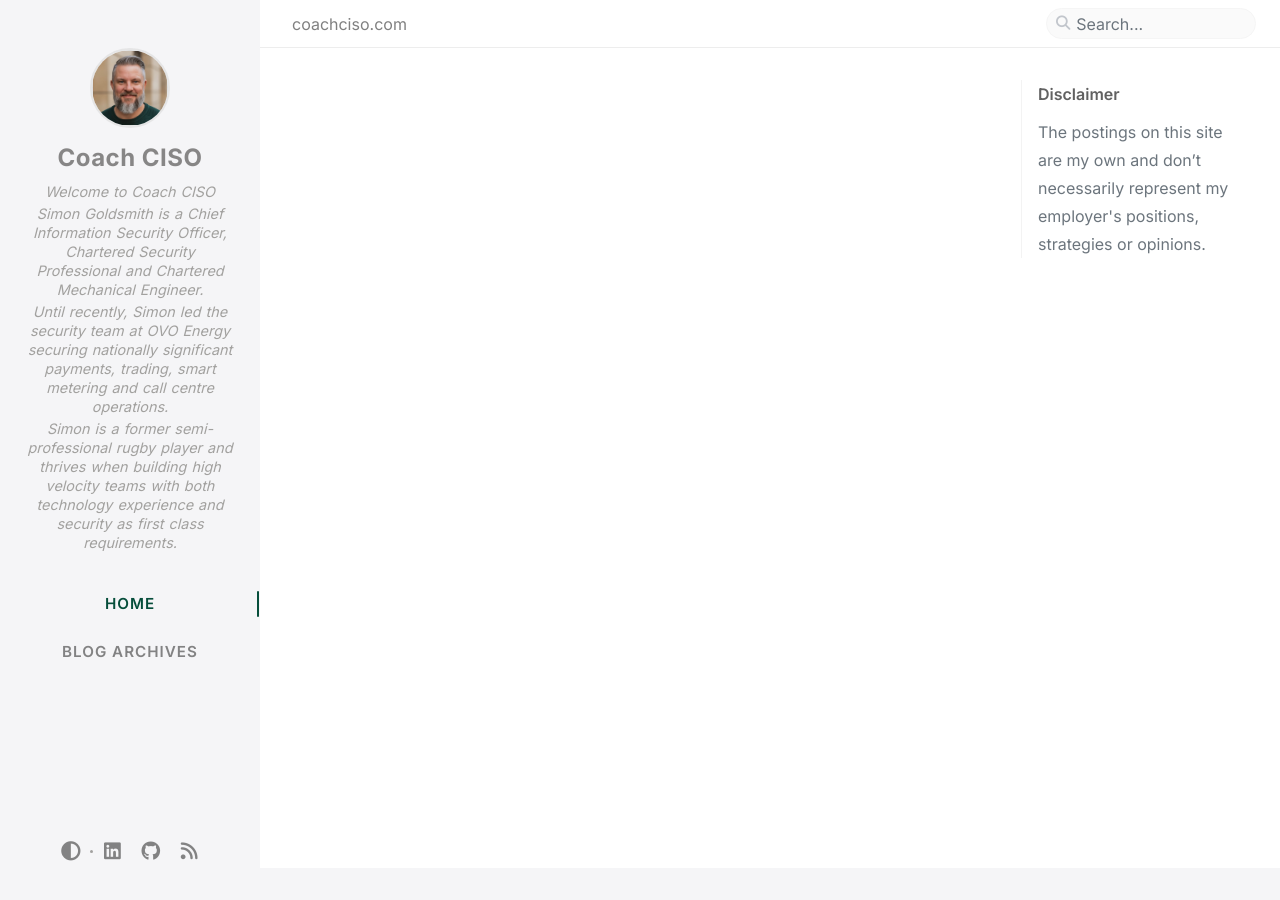
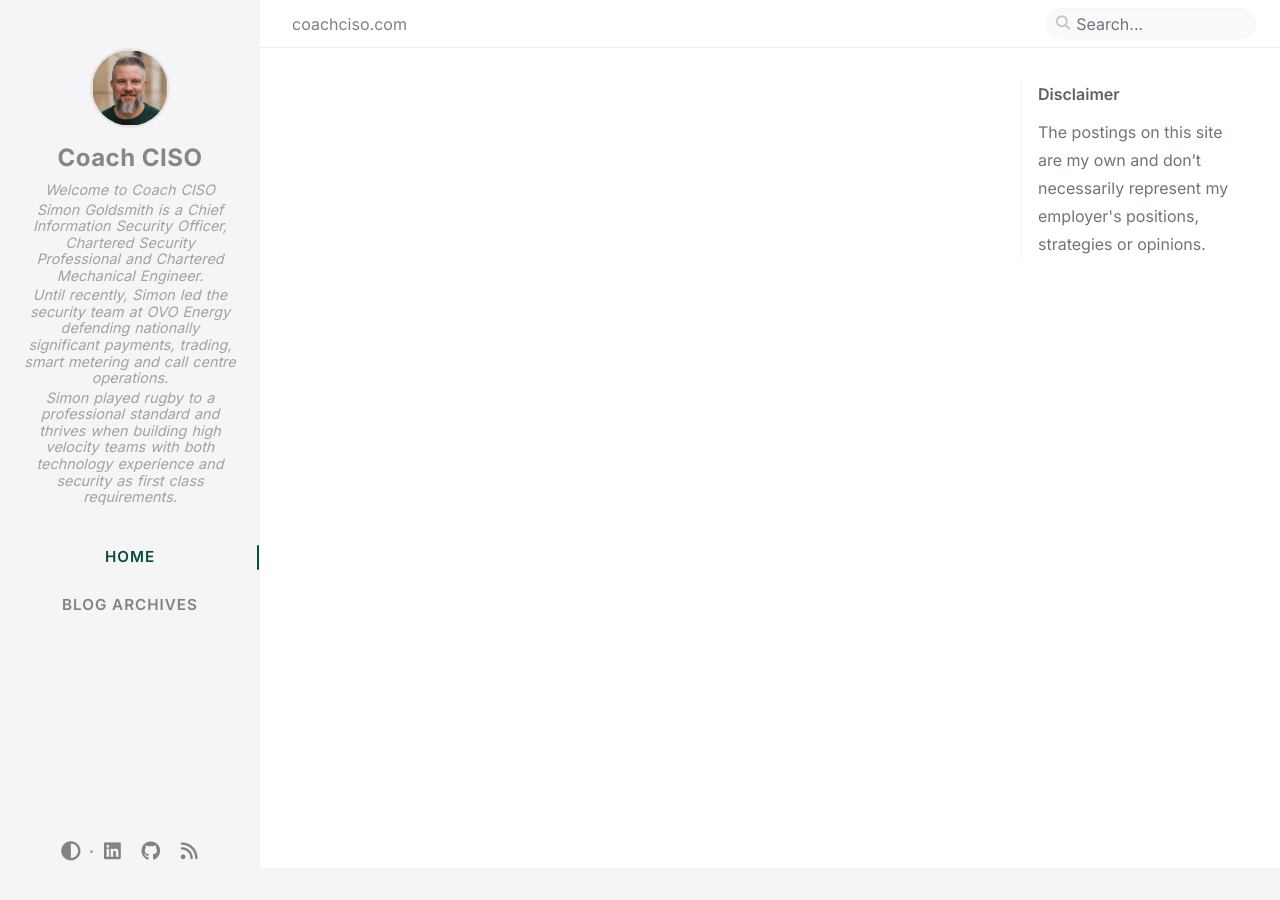
Before and after one commit to CoachCISO/CoachCISO.github.io, a Jekyll site: the page built from index.html, in a window 1280 px wide. Built offline with Jekyll 4.4.1, drawn with Linux system fonts in a browser that asks for light colours; comment, search, counter and statistics services are not loaded.

Commit message:
sidebar...again

```diff
--- a/_config.yml
+++ b/_config.yml
@@ -24,7 +24,7 @@ timezone: Europe/Berlin
 # ↓ --------------------------
 title: Coach CISO
 
-tagline: "<div>Welcome to Coach CISO</div><div style='padding-bottom: 10px;'></div><div>Simon Goldsmith is a Chief Information Security Officer, Chartered Security Professional and Chartered Mechanical Engineer.</div><div style='padding-bottom: 10px;'></div><div>Until recently, Simon led the security team at OVO Energy securing nationally significant payments, trading, smart metering and call centre operations.</div><div style='padding-bottom: 10px;'></div><div>Simon is a former semi-professional rugby player and thrives when building high velocity teams with both technology experience and security as first class requirements.</div>"
+tagline: "<div>Welcome to Coach CISO</div><div style='padding-bottom: 20px;'></div><div>Simon Goldsmith is a Chief Information Security Officer, Chartered Security Professional and Chartered Mechanical Engineer.</div><div style='padding-bottom: 20px;'></div><div>Until recently, Simon led the security team at OVO Energy defending nationally significant payments, trading, smart metering and call centre operations.</div><div style='padding-bottom: 20px;'></div><div>Simon played rugby to a professional standard and thrives when building high velocity teams with both technology experience and security as first class requirements.</div>"
 
 description: >-
   Blog from Simon Goldsmith, a Chief Information Security Officer and a lifelong student of leadership and building high performing teams. Simon believes in security as both a profession and craft - one that requires relentless curiosity, the humility to listen to those in the code, and the agility to adapt to the unique complexity of the organisations and people we serve.
--- a/assets/css/style.scss
+++ b/assets/css/style.scss
@@ -30,7 +30,7 @@ $tab-count: {{ site.tabs | size | plus: 1 }}; // plus 1 for home tab
    block grows/shrinks to fit the viewport instead of overflowing. */
 #sidebar .site-subtitle {
   font-size: clamp(0.82rem, 1.6vh, 1.0rem);
-  line-height: 1.32;
+  line-height: 1.15;
 }
 
 /* The tagline's inter-paragraph spacer divs (inline padding-bottom: 10px) eat
```
